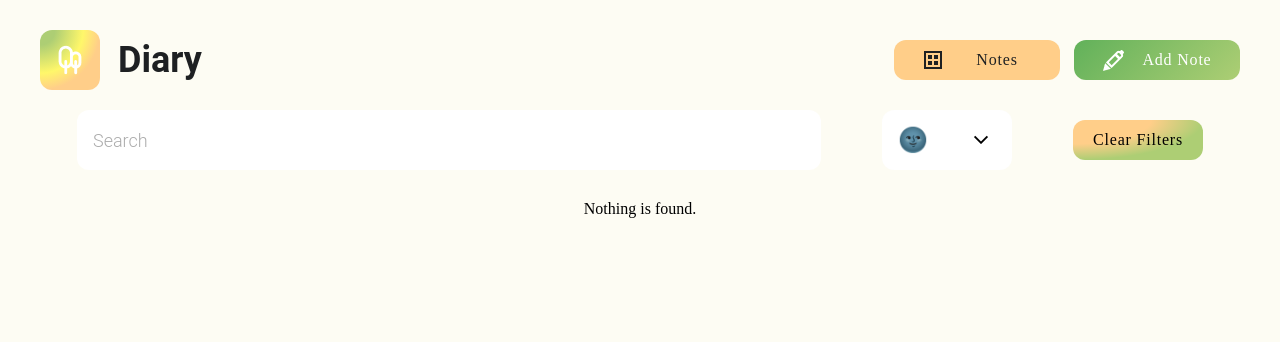
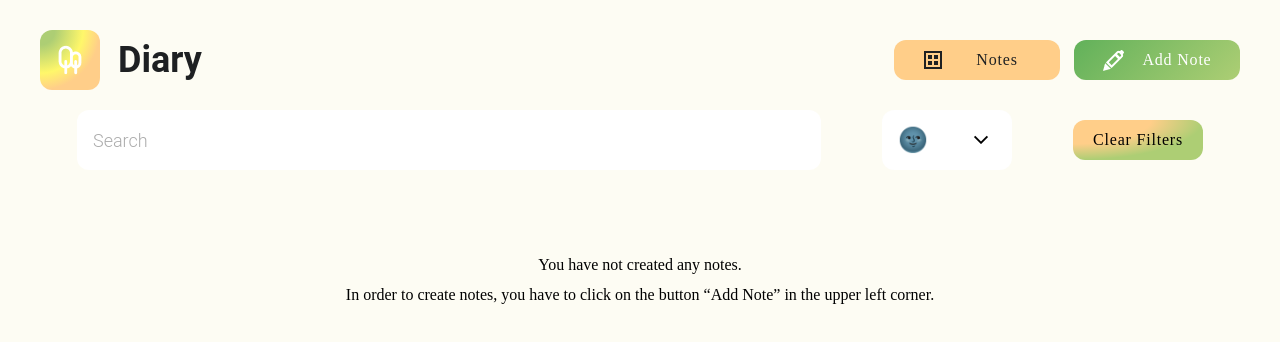
Before and after one commit to paradoxalyty/event-diary, a React (Create React App) app: page /#/ in a window 1280 px wide. Shown: the top 342 px of the page. Built offline with nearby package versions, Linux system fonts and the light colour scheme.

Commit message:
added new component info

```diff
--- a/src/App.js
+++ b/src/App.js
@@ -1,7 +1,7 @@
 // import { BrowserRouter, Switch, Route } from 'react-router-dom';
 import { HashRouter, Route } from 'react-router-dom';
 
-import { Main } from './Pages/Main/Main';
+import Main from './Pages/Main/Main';
 import NewNote from './Pages/NewNote/NewNote';
 import './App.css';
 
--- a/src/Pages/Main/Main.css
+++ b/src/Pages/Main/Main.css
@@ -120,6 +120,12 @@ button.clear-filters-btn {
   text-overflow: ellipsis;
 }
 
-.empty {
+.not-found {
   text-align: center;
 }
+
+.explanation {
+  text-align: center;
+  padding: 50px 0 0 0;
+  line-height: 30px;
+}
--- a/src/Pages/Main/Main.js
+++ b/src/Pages/Main/Main.js
@@ -1,17 +1,40 @@
+import { useEffect } from 'react';
+import { connect } from 'react-redux';
+
+import { loadFromLocalStorage } from '../../redux/actions';
+
 import { Header } from '../../components/Header/Header';
 import Filters from '../../components/Filters/Filters';
 import Notes from '../../components/Notes/Notes';
+import { Info } from '../../components/Info/Info';
 
 import './Main.css';
 
-export const Main = () => {
+const Main = ({ localNotes, loadFromLocalStorage }) => {
+  useEffect(() => {
+    if (localNotes.length === 0) {
+      loadFromLocalStorage();
+    }
+  }, [localNotes.length, loadFromLocalStorage]);
   return (
     <>
       <Header />
 
       <Filters />
 
-      <Notes />
+      {localNotes.length ? <Notes /> : <Info />}
     </>
   );
 };
+
+const mapStateToProps = (state) => {
+  return {
+    localNotes: state.localData.localNotes,
+  };
+};
+
+const mapDispatchToProps = {
+  loadFromLocalStorage,
+};
+
+export default connect(mapStateToProps, mapDispatchToProps)(Main);
--- a/src/Pages/NewNote/NewNote.css
+++ b/src/Pages/NewNote/NewNote.css
@@ -109,7 +109,7 @@
   justify-content: space-between;
 }
 
-.not-found {
+.new-note-photos > .not-found {
   flex-basis: 100%;
   text-align: center;
 }
--- /dev/null
+++ b/src/components/Info/Info.js
@@ -0,0 +1,11 @@
+export const Info = () => {
+  return (
+    <div className='explanation'>
+      <p>You have not created any notes.</p>
+      <p>
+        In order to create notes, you have to click on the button <q>Add Note</q> in the
+        upper left corner.
+      </p>
+    </div>
+  );
+};
--- a/src/components/Notes/Notes.js
+++ b/src/components/Notes/Notes.js
@@ -1,29 +1,16 @@
-import { useEffect } from 'react';
 import { connect } from 'react-redux';
 import Modal from '../Modal/Modal';
 
-import {
-  loadFromLocalStorage,
-  deleteFromLocalNotes,
-  openModal,
-  addModalData,
-} from '../../redux/actions';
+import { deleteFromLocalNotes, openModal, addModalData } from '../../redux/actions';
 
 const Notes = ({
   localNotes,
   filterName,
   filterMood,
-  loadFromLocalStorage,
   deleteFromLocalNotes,
   openModal,
   addModalData,
 }) => {
-  useEffect(() => {
-    if (localNotes.length === 0) {
-      loadFromLocalStorage();
-    }
-  }, [localNotes.length, loadFromLocalStorage]);
-
   const filteredNotes = localNotes
     .filter((note) => note.name.toLowerCase().includes(filterName.toLowerCase()))
     .filter((note) => note.mood.includes(filterMood));
@@ -64,7 +51,14 @@ const Notes = ({
     openModal();
   };
 
-  return notes.length ? (
+  return (
+    <>
+      {!filteredNotes.length && localNotes.length ? (
+        <div className='not-found'>Nothing is found.</div>
+      ) : (
+        <></>
+      )}
+
       <div className='notes'>
         {notes.map((note, index) => (
           <div key={index} id={note.id} className='note' onClick={handleClick}>
@@ -90,8 +84,7 @@ const Notes = ({
 
         <Modal></Modal>
       </div>
-  ) : (
-    <div className='empty'>Nothing is found.</div>
+    </>
   );
 };
 
@@ -104,7 +97,6 @@ const mapStateToProps = (state) => {
 };
 
 const mapDispatchToProps = {
-  loadFromLocalStorage,
   deleteFromLocalNotes,
   openModal,
   addModalData,
```
Lines whose indentation alone changed are shown as unchanged.
